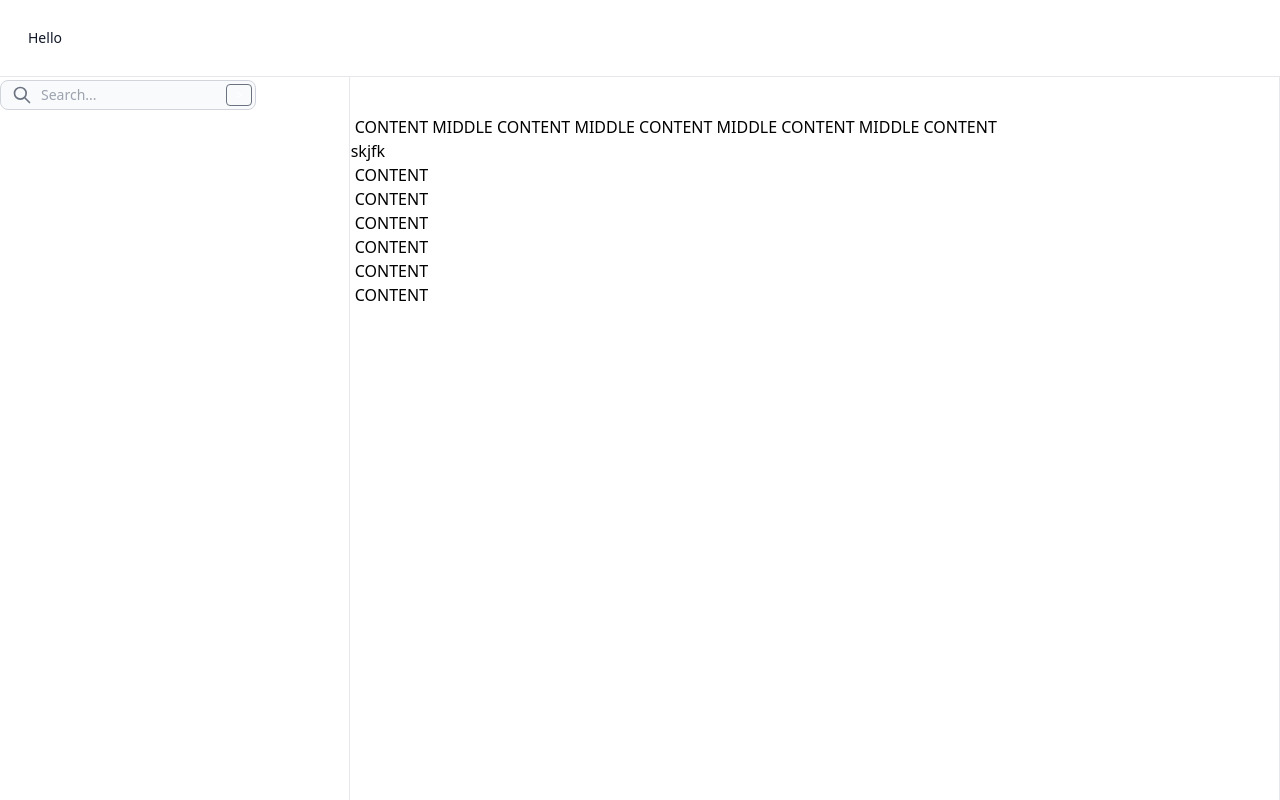
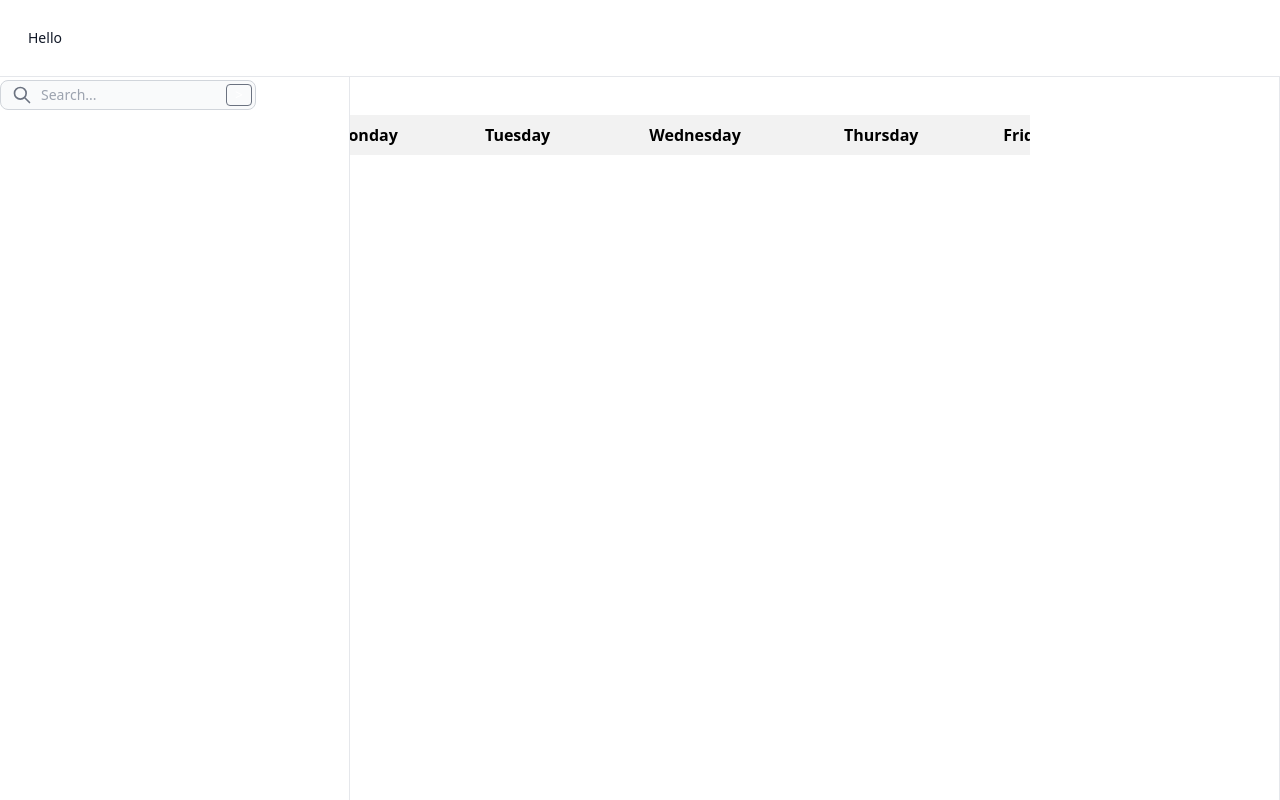
Before and after one commit to EthanHaque/recalpp, a Django app: template recalpp/server/templates/schedule_builder/temphomepage.html in a window 1280 px wide. Run offline with Django 4.2, Linux system fonts and the light colour scheme; the template is opened without the code that fills it, so the values that code supplies are empty; some libraries are stand-ins or nearby versions.

Commit message:
added the days at the top

```diff
--- a/recalpp/server/templates/schedule_builder/temphomepage.html
+++ b/recalpp/server/templates/schedule_builder/temphomepage.html
@@ -23,20 +23,24 @@
     </div>
 </nav>
 
-<aside id="middle-content"
-    style="margin-top: 150; margin-left: 350px; margin-right: 250px; background-color: lightyellow;">
-    <p> MIDDLE CONTENT</p>
-</aside>
-
 <div id="middle" style="position: absolute; width: 800px; height: 650px;
 left: 50%; top: 50%; margin-left: -350px; margin-top: -285px;">
-    <p>MIDDLE CONTENT MIDDLE CONTENT MIDDLE CONTENT MIDDLE CONTENT MIDDLE CONTENT MIDDLeskjfk</p>
-    <p>MIDDLE CONTENT</p>
-    <p>MIDDLE CONTENT</p>
-    <p>MIDDLE CONTENT</p>
-    <p>MIDDLE CONTENT</p>
-    <p>MIDDLE CONTENT</p>
-    <p>MIDDLE CONTENT</p>
+    <table border="1" style="border-collapse: collapse; width: 100%;">
+        <tr>
+          <th style="background-color: #f2f2f2; padding: 8px;">Monday</th>
+          <th style="background-color: #f2f2f2; padding: 8px;">Tuesday</th>
+          <th style="background-color: #f2f2f2; padding: 8px;">Wednesday</th>
+          <th style="background-color: #f2f2f2; padding: 8px;">Thursday</th>
+          <th style="background-color: #f2f2f2; padding: 8px;">Friday</th>
+        </tr>
+        <tr>
+          <td style="padding: 8px;"></td>
+          <td style="padding: 8px;"></td>
+          <td style="padding: 8px;"></td>
+          <td style="padding: 8px;"></td>
+          <td style="padding: 8px;"></td>
+        </tr>
+      </table>
   </div>
 
 <aside id="logo-sidebar"
```
